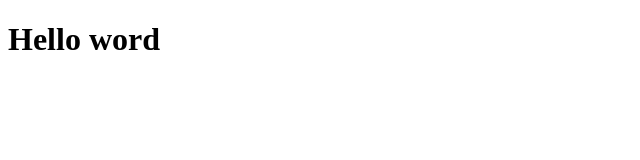
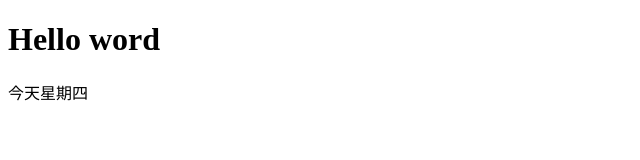
Before and after one commit to lostFlayCat/GitDemo, a plain HTML site: page index.html in a window 1280 px wide. Shown: the whole page, without its empty margins (0-640 px from the left). Drawn offline with Linux system fonts and the light colour scheme.

Commit message:
Update index.html

```diff
--- a/index.html
+++ b/index.html
@@ -9,6 +9,7 @@
 <body>
     <div>
         <h1>Hello word</h1>
+        <div style="color=red">今天星期四</div>
     </div>
 </body>
 </html>
```
